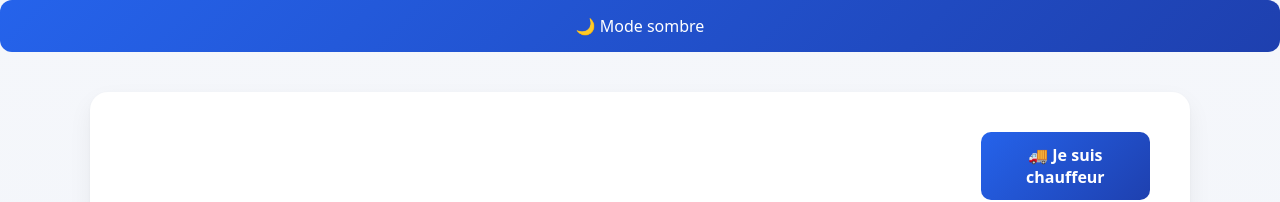
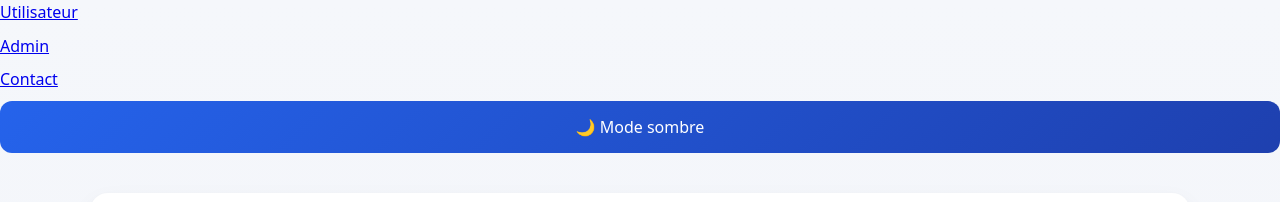
Before and after one commit to nouur656/Demenagement, a plain HTML site: page front/html/index.html in a window 1280 px wide. Shown: the top 202 px of the page. Drawn offline with Linux system fonts and the light colour scheme.

Commit message:
finalisation du projet

```diff
--- a/front/html/index.html
+++ b/front/html/index.html
@@ -16,6 +16,12 @@
 </head>
 
 <body>
+
+  <ul>
+  <li><a href="pages/user.html">Utilisateur</a></li>
+  <li><a href="pages/admin.html">Admin</a></li>
+  <li><a href="pages/contact.html">Contact</a></li>
+</ul>
 
   <!-- Bouton thème (DOIT être dans body) -->
   <button id="themeToggle" class="theme-toggle">🌙 Mode sombre</button>
```
